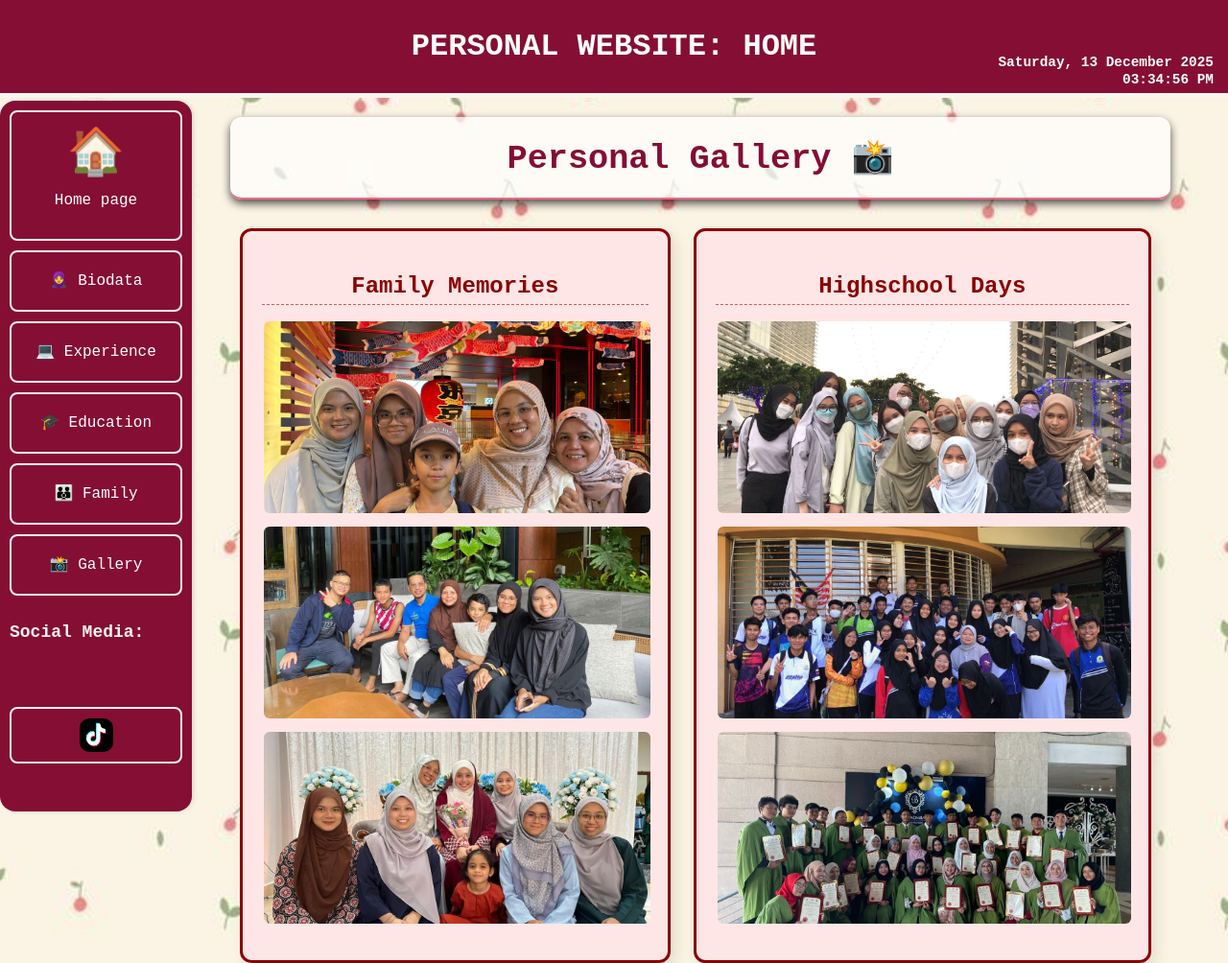
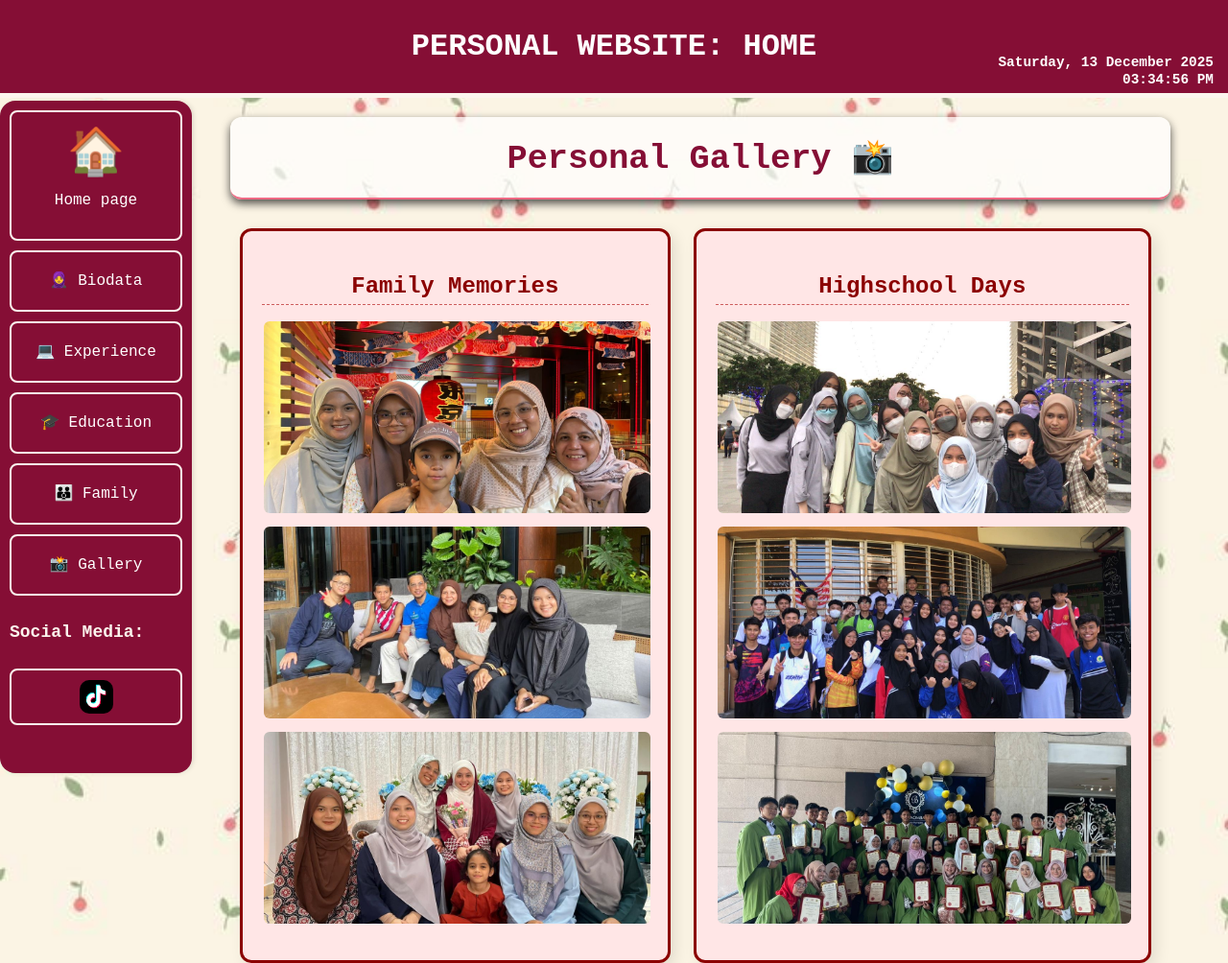
Before and after one commit to ryhntul/resume, a plain HTML site: page gallery.html in a window 1280 px wide. Shown: the top 1004 px of the page at 96% size. Drawn offline with Linux system fonts and the light colour scheme.

Commit message:
Update gallery.html

```diff
--- a/gallery.html
+++ b/gallery.html
@@ -23,7 +23,7 @@
     <a href="gallery.html"> &#128248 Gallery</a>
 
 
-    <h3>Social Media:</h3><br>
+    <h3>Social Media:</h3>
     <a href="https://www.tiktok.com/@chocolate.milo_" target="_blank">
         <img src="tt.gif" alt="tiktok" style="width:30px; height:30px;">
     </a>
```
